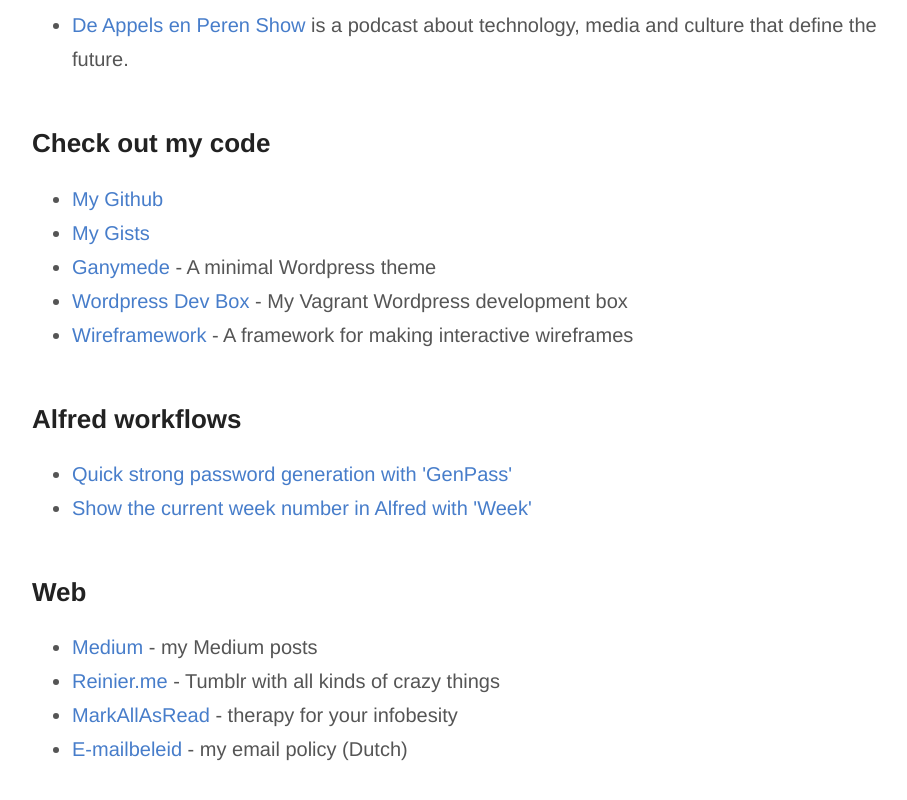
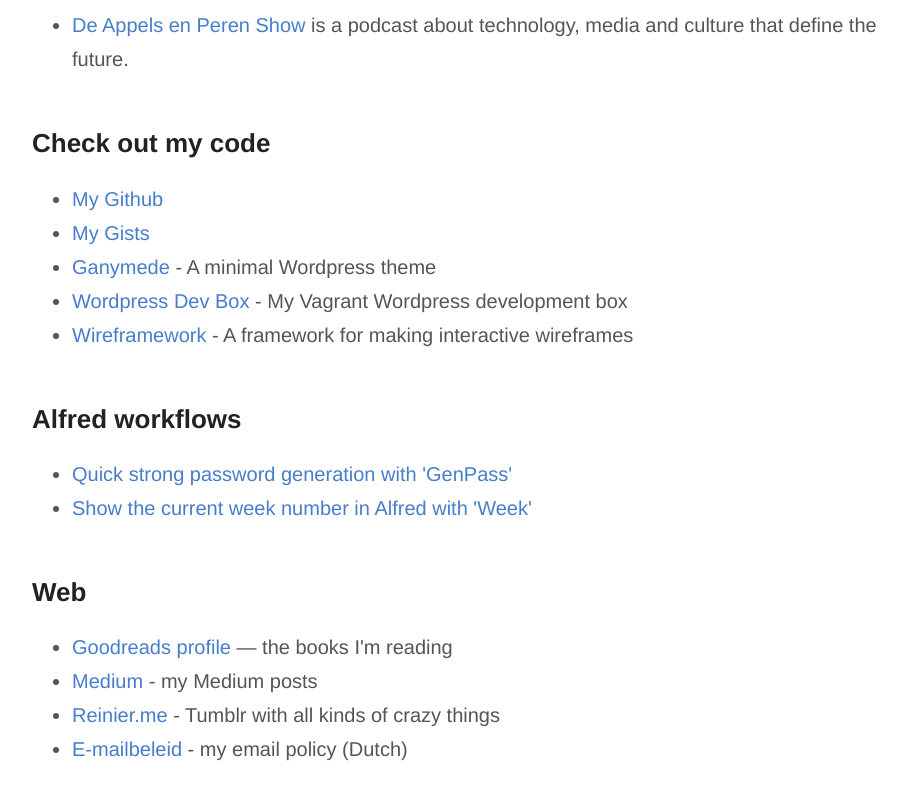
Before and after one commit to reinier/reinier.github.io, a plain HTML site: page index-en.html in a window 1280 px wide. Shown: the part 1502-2302 px from the top of the page, without its empty margins (168-1075 px from the left). Drawn offline with Linux system fonts and the light colour scheme.

Commit message:
Update 2016-10-28T13:03:48.590Z

```diff
--- a/index-en.html
+++ b/index-en.html
@@ -56,9 +56,9 @@
   </ul>
   <h3>Web</h3>
   <ul>
+    <li><a href="https://www.goodreads.com/user/show/22724505-reinier-ladan">Goodreads profile</a> — the books I'm reading</li>
     <li><a href="https://medium.com/@Reinier">Medium</a> - my Medium posts</li>
     <li><a href="http://reinier.me">Reinier.me</a> - Tumblr with all kinds of crazy things</li>
-    <li><a href="http://markallasread.com">MarkAllAsRead</a> - therapy for your infobesity</li>
     <li><a href="http://emailbeleid.nl">E-mailbeleid</a> - my email policy (Dutch)</li>
   </ul>
 
```
Also changed, not shown: index.html (+1 -1 lines).
